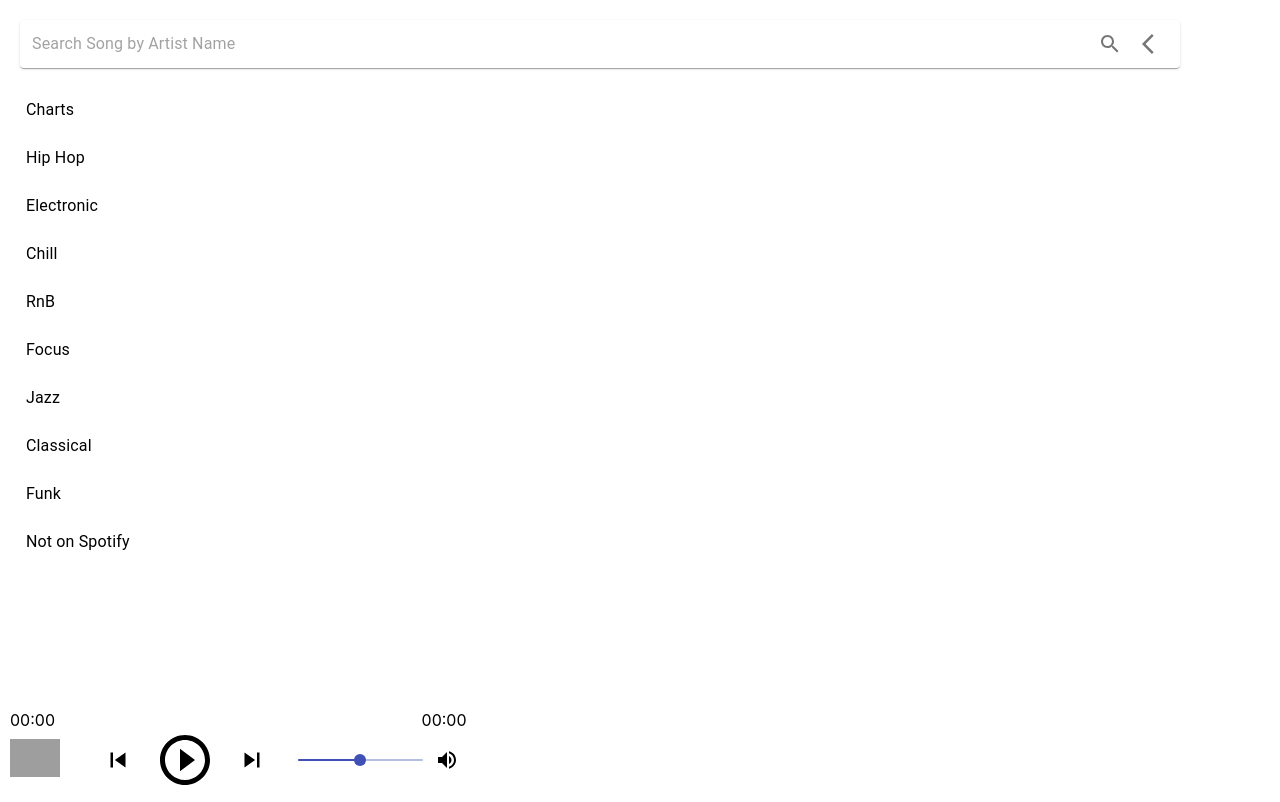
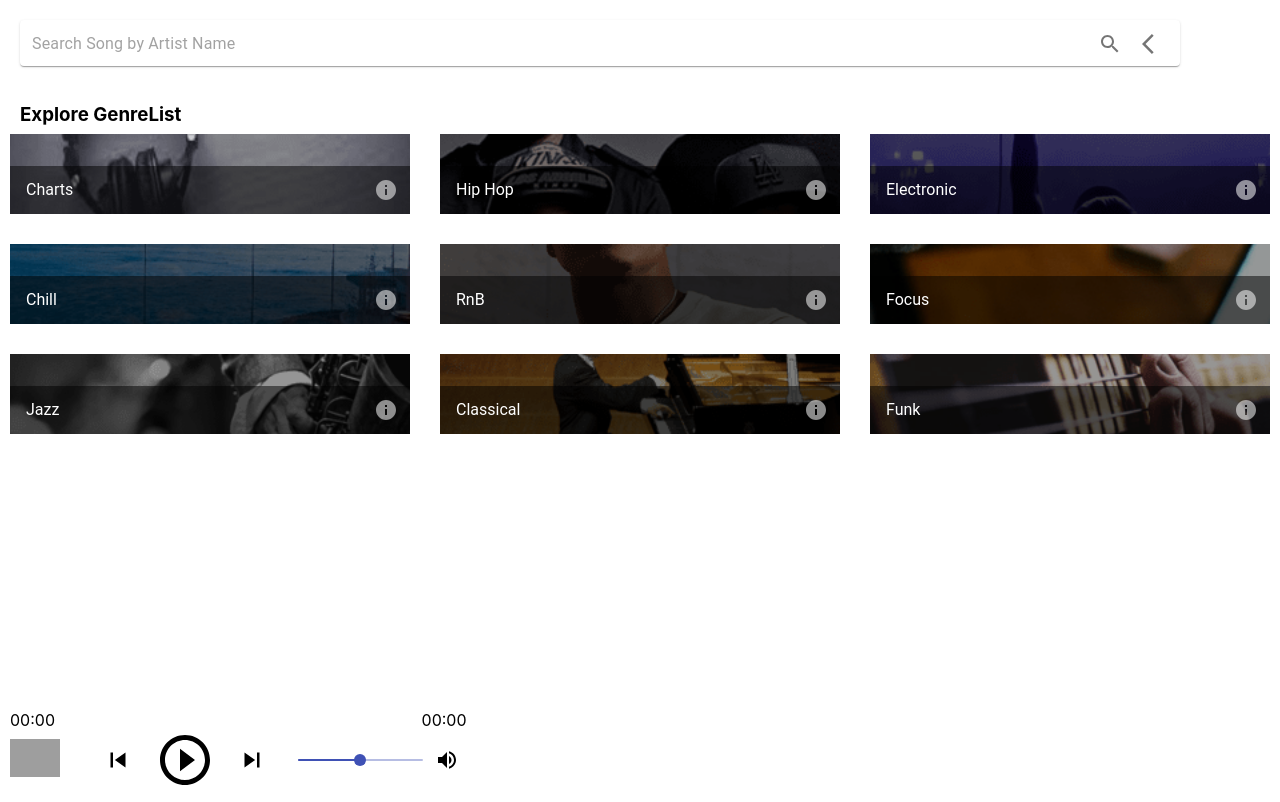
Before and after one commit to hardik7e/Chrome-Music-Extension, a React (Create React App) app: page / in a window 1280 px wide. Built offline with nearby package versions, Linux system fonts and the light colour scheme; grey boxes are pictures that could not be loaded.

Commit message:
changed GenreList view to Grid2

```diff
--- a/src/App.js
+++ b/src/App.js
@@ -5,7 +5,7 @@ import Playlist from './Components/Playlist/Playlist'
 import AudioPlayer from './Components/AudioPlayer/AudioPlayer'
 import react, {useState} from 'react'
 import GenreList from './GenreList/GenreList';
-import AdvancedGridList from './GenreList/Grid2';
+import TitlebarGridList from './GenreList/Grid2';
 
 function App() {
   const data = {
@@ -15,7 +15,7 @@ function App() {
     <div style={{minWidth:'500px',minHeight:'500px',flexGrow:'1'}}>
       <Grid container direction="row" style={{padding:'10px',height:'100vh'}} justify="space-between" >
           <Grid item style={{position:'relative', left:'0px', top:'0px'}}><SearchBar data={data}/></Grid>
-          {/* <Grid item style={{position:'relative', left:'0px', top:'3px'}}><GenreList /></Grid> */}
+          {/* <Grid item style={{position:'relative', left:'0px', top:'3px'}}><TitlebarGridList /></Grid> */}
           <Grid item style={{position:'relative', left:'0px', top:'3px'}}><Playlist data={data}/></Grid>
           <Grid item style={{position:'absolute', left:'0px', bottom:'0px'}}><AudioPlayer/></Grid>
       </Grid>
--- a/src/Assets/playlist_reducer.js
+++ b/src/Assets/playlist_reducer.js
@@ -5,6 +5,10 @@ const genre_data =
             genreTitle: 'Charts',
             genreSlug: 'charts',
             playlists: [
+              {
+                playlistId:'PLExp_ne8nzRFrD64Z2DD1MN7U7nNTVQXd',
+                playlistTitle: 'We Like It Here - Snarky Puppy',
+              },
               {
                 playlistId:'PLgzTt0k8mXzEk586ze4BjvDXR7c-TUSnx',
                 playlistTitle: 'Spotify Global Top 50'
@@ -406,18 +410,18 @@ const genre_data =
           },
 
           // Not on Spotify
-          {
-            genreTitle: 'Not on Spotify',
-            genreSlug: 'notonspotify',
-            playlists: [
-              {
-                playlistId:'PLExp_ne8nzRFrD64Z2DD1MN7U7nNTVQXd',
-                playlistTitle: 'We Like It Here - Snarky Puppy',
-                thumbnail: 'welikeithere-snarky-puppy.jpg',
-                background: 'welikeithere-snarky-puppy-bg.jpg'
-              },
-            ]
-          },
+          // {
+          //   genreTitle: 'Not on Spotify',
+          //   genreSlug: 'notonspotify',
+          //   playlists: [
+          //     {
+          //       playlistId:'PLExp_ne8nzRFrD64Z2DD1MN7U7nNTVQXd',
+          //       playlistTitle: 'We Like It Here - Snarky Puppy',
+          //       thumbnail: 'welikeithere-snarky-puppy.jpg',
+          //       background: 'welikeithere-snarky-puppy-bg.jpg'
+          //     },
+          //   ]
+          // },
 
       ];
 
--- a/src/Components/SearchBar/SearchBar.js
+++ b/src/Components/SearchBar/SearchBar.js
@@ -14,12 +14,13 @@ import genre from '../../Assets/playlist_reducer';
 import { List } from '@material-ui/core';
 import ArrowBackIosIcon from '@material-ui/icons/ArrowBackIos';
 import GenreList from '../../GenreList/GenreList';
-import { FixedSizeList } from 'react-window';
+import TitlebarGridList from '../../GenreList/Grid2';
+
 
 const useStyles = makeStyles((theme) => ({
     root: {
         margin: '10px',
-        padding: '2px 4px',
+        padding: '2px 4px 0px 4px',
         display: 'flex',
         alignItems: 'center',
         width: '90vw',
@@ -145,7 +146,8 @@ function SearchBar(props) {
             {(isOpen)?
             <Paper style={{maxHeight: 300,margin:10, overflow: 'auto'}}>
                 {searchResultsMapped}
-            </Paper>:(isPlaylistSelected)?<List>{playlist_mapped}</List>:<List>{genre_mapped}</List>}
+            {/* </Paper>:(isPlaylistSelected)?<List>{playlist_mapped}</List>:<List><GenreList /></List>} */}
+            </Paper>:(isPlaylistSelected)?<List>{playlist_mapped}</List>:<List><TitlebarGridList /></List>}
         </Grid>
     )
 }
--- a/src/GenreList/GenreList.js
+++ b/src/GenreList/GenreList.js
@@ -6,8 +6,12 @@ import GridListTileBar from '@material-ui/core/GridListTileBar';
 import ListSubheader from '@material-ui/core/ListSubheader';
 import IconButton from '@material-ui/core/IconButton';
 import StarBorderIcon from '@material-ui/icons/StarBorder';
+import Paper from '@material-ui/core/Paper';
+import Grid from '@material-ui/core/Grid';
+import _ from 'lodash';
+
 import genre_data from '../Assets/playlist_reducer';
-import _ from 'lodash';
+
 
 
 
@@ -20,6 +24,7 @@ const useStyles = makeStyles((theme) => ({
     justifyContent: 'space-around',
     overflow: 'hidden',
     backgroundColor: theme.palette.background.paper,
+    flexGrow:1,
   },
 
   gridList: {
@@ -35,13 +40,23 @@ const useStyles = makeStyles((theme) => ({
     background:
       'linear-gradient(to top, rgba(0,0.2,0,0.7) 0%, rgba(0,0,0.7,0.3) 70%, rgba(0,0,0,0) 100%)',
   },
-  listSubHeaderRoot: {
-    backgroundColor: 'white',
-    color: 'black',
-    fontSize: '15px',
+  // listSubHeaderRoot: {
+  //   backgroundColor: 'white',
+  //   color: 'black',
+  //   fontSize: '15px',
 
-    /* To change the font, use the fontFamily rule */
+  //   /* To change the font, use the fontFamily rule */
+  // },
+  paper: {
+    padding: theme.spacing(2),
+    textAlign: 'left',
+    color: theme.palette.text.primary.dark,
+    backgroundColor: '#29465b',
+    height: '30%',
+    fontWeight: 'bold',
+    fontSize:'1rem',
   },
+
 }));
 
 
@@ -54,11 +69,17 @@ export default function GenreList() {
     <div className={classes.root}>
 
       {/* TITLE OF THE GRIDLIST */}
-      <GridList cellHeight={180} className={classes.gridList}>
+      {/* <GridList cellHeight={180} className={classes.gridList}>
         <GridListTile key="Subheader" cols={2} style={{ height: 'auto'}}>
           <ListSubheader component="div" classes={{root:classes.listSubHeaderRoot}}>Explore Genre List</ListSubheader>
         </GridListTile>
-      </GridList>
+      </GridList> */}
+
+      <Grid container spacing={6} >
+        <Grid item xs={12}>
+          <Paper className={classes.paper} >Explore GenreList</Paper>
+        </Grid>
+      </Grid>
 
       {/* BODY OF THE GRIDLIST ////genres/thumbs/ */}
       <GridList className={classes.gridList} cols={6.5}>
--- a/src/GenreList/Grid2.js
+++ b/src/GenreList/Grid2.js
@@ -3,9 +3,16 @@ import { makeStyles } from '@material-ui/core/styles';
 import GridList from '@material-ui/core/GridList';
 import GridListTile from '@material-ui/core/GridListTile';
 import GridListTileBar from '@material-ui/core/GridListTileBar';
+import ListSubheader from '@material-ui/core/ListSubheader';
 import IconButton from '@material-ui/core/IconButton';
-import StarBorderIcon from '@material-ui/icons/StarBorder';
+import InfoIcon from '@material-ui/icons/Info';
+import Paper from '@material-ui/core/Paper';
+import Grid from '@material-ui/core/Grid';
 import image from './image.jpg'
+import _ from 'lodash';
+
+import genre_data from '../Assets/playlist_reducer';
+
 const useStyles = makeStyles((theme) => ({
   root: {
     display: 'flex',
@@ -15,64 +22,42 @@ const useStyles = makeStyles((theme) => ({
     backgroundColor: theme.palette.background.paper,
   },
   gridList: {
-    width: 500,
-    height: 350,
-    // Promote the list into his own layer on Chrome. This cost memory but helps keeping high FPS.
-    transform: 'translateZ(0)',
-  },
-  titleBar: {
-    background:
-      'linear-gradient(to bottom, rgba(0,0,0,0.7) 0%, ' +
-      'rgba(0,0,0,0.3) 70%, rgba(0,0,0,0) 100%)',
+    justifyContent : 'space-between'
   },
   icon: {
-    color: 'white',
+    color: 'rgba(255, 255, 255, 0.54)',
   },
+  divtag:{
+    margin: '0px',
+    padding:'0px 10px',
+    width:'100%',
+    height:50,
+  },
+
+
 }));
 
 
-
-  const tileData = [
-    {
-      img: image,
-      title: 'Image',
-      author: 'author',
-      featured: true,
-    },
-    {
-        img: image,
-        title: 'Image',
-        author: 'author',
-        featured: false,
-      },
-      {
-        img: image,
-        title: 'Image',
-        author: 'author',
-        featured: false,
-      },
-
-  ];
-
-export default function AdvancedGridList() {
+export default function TitlebarGridList() {
   const classes = useStyles();
 
   return (
     <div className={classes.root}>
-      <GridList cellHeight={200}  spacing={1} className={classes.gridList}>
-        {tileData.map((tile) => (
-          <GridListTile key={tile.img} xs={4}>
-            <img src={tile.img} alt={tile.title} />
+
+      <div className={classes.divtag}><h3>Explore GenreList</h3></div>
+
+      <GridList cellHeight={80} spacing={30}  cols={3}  >
+
+        {_.map(genre_data,(val) => (
+          <GridListTile key={val.genreTitle}  >
+            <img src={`/images/genres/thumbs/${val.genreSlug}.png`} alt={val.genreTitle} />
             <GridListTileBar
-              title={tile.title}
-              titlePosition="top"
+              title={val.genreTitle}
               actionIcon={
-                <IconButton aria-label={`star ${tile.title}`} className={classes.icon}>
-                  <StarBorderIcon />
+                <IconButton aria-label={`info about ${val.genreTitle}`} className={classes.icon}>
+                  <InfoIcon />
                 </IconButton>
               }
-              actionPosition="left"
-              className={classes.titleBar}
             />
           </GridListTile>
         ))}
```
Also changed, not shown: 1 other file (tests, documents, lock files or other folders).
